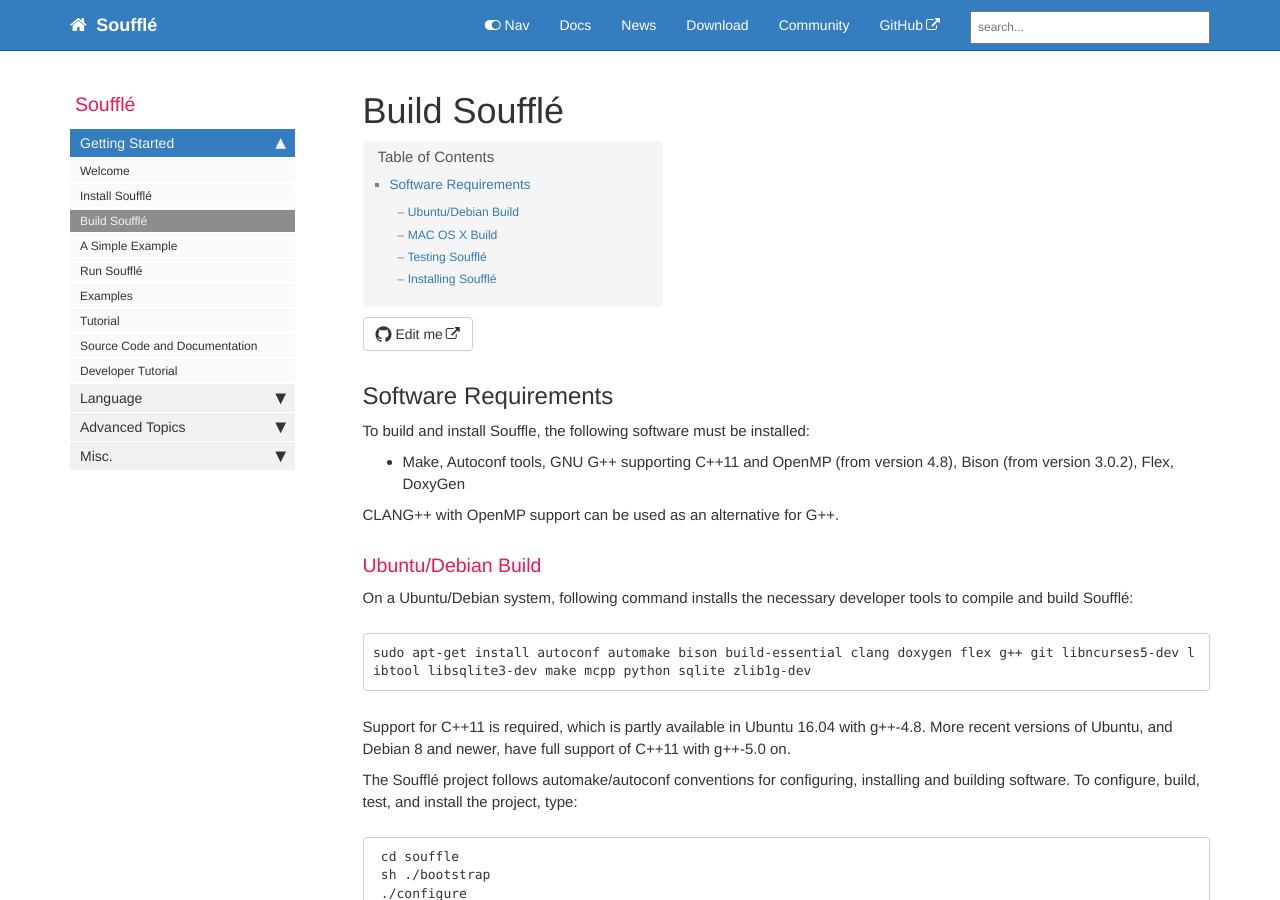
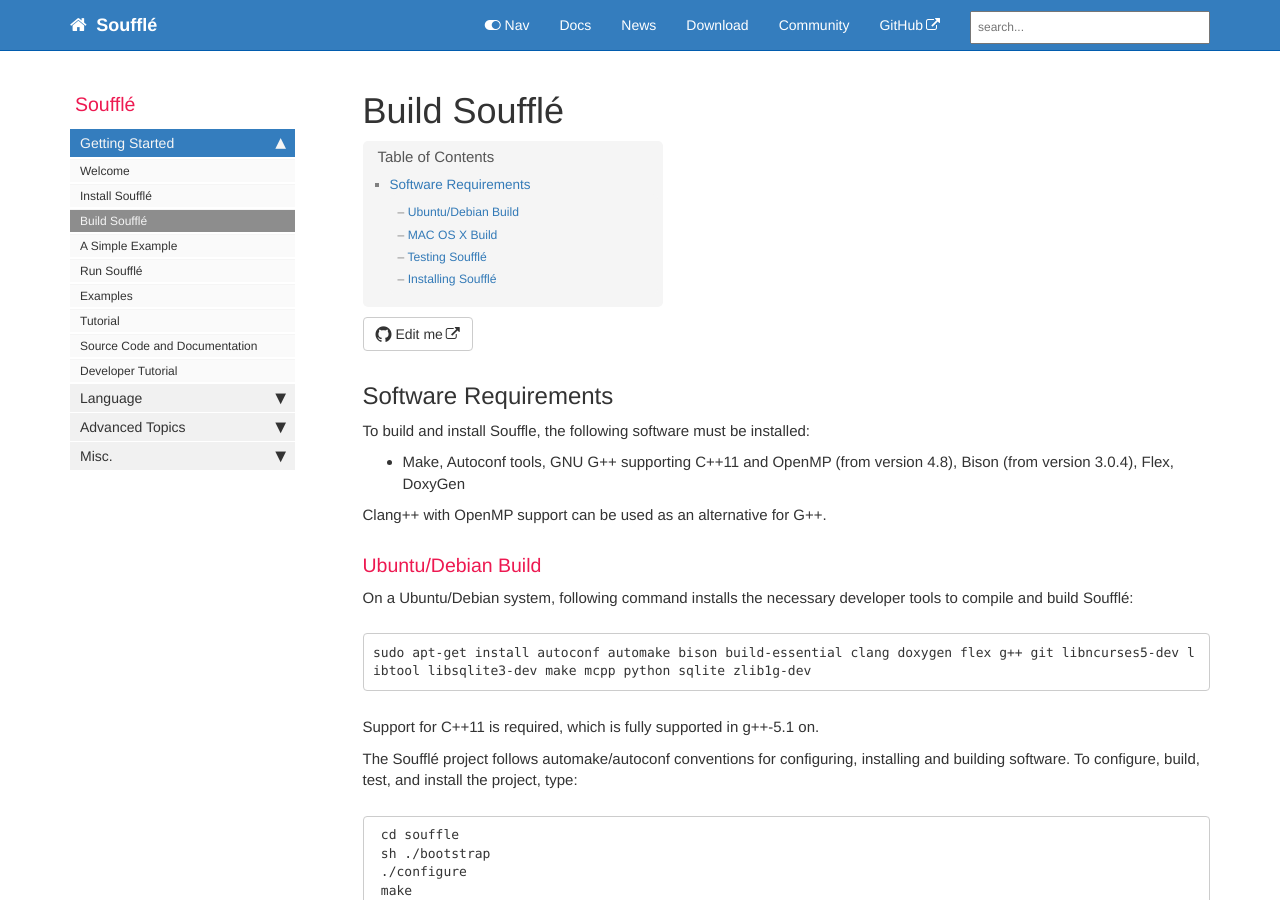
Before and after one commit to souffle-lang/souffle-lang.github.io, a Jekyll site: the page built from pages/docs/build.md, in a window 1280 px wide and 900 px high. Built offline with Jekyll 4.4.1, drawn with Linux system fonts in a browser that asks for light colours; comment, search, counter and statistics services are not loaded.

Commit message:
Update build.md

````diff
--- a/pages/docs/build.md
+++ b/pages/docs/build.md
@@ -9,9 +9,9 @@ folder: docs
 
 To build and install Souffle, the following software must be installed:
 
-* Make, Autoconf tools, GNU G++ supporting C++11 and OpenMP (from version 4.8), Bison (from version 3.0.2), Flex, DoxyGen
+* Make, Autoconf tools, GNU G++ supporting C++11 and OpenMP (from version 4.8), Bison (from version 3.0.4), Flex, DoxyGen
 
-CLANG++ with OpenMP support can be used as an alternative for G++.
+Clang++ with OpenMP support can be used as an alternative for G++.
 
 ### Ubuntu/Debian Build
 
@@ -21,7 +21,7 @@ On a Ubuntu/Debian system, following command installs the necessary developer to
 sudo apt-get install autoconf automake bison build-essential clang doxygen flex g++ git libncurses5-dev libtool libsqlite3-dev make mcpp python sqlite zlib1g-dev
 ```
 
-Support for C++11 is required, which is partly available in Ubuntu 16.04 with g++-4.8. More recent versions of Ubuntu, and Debian 8 and newer, have full support of C++11 with g++-5.0 on.
+Support for C++11 is required, which is fully supported in g++-5.1 on.
 
 The Soufflé project follows automake/autoconf conventions for configuring, installing and building software. To configure, build, test, and install the project, type:
 ```
````
